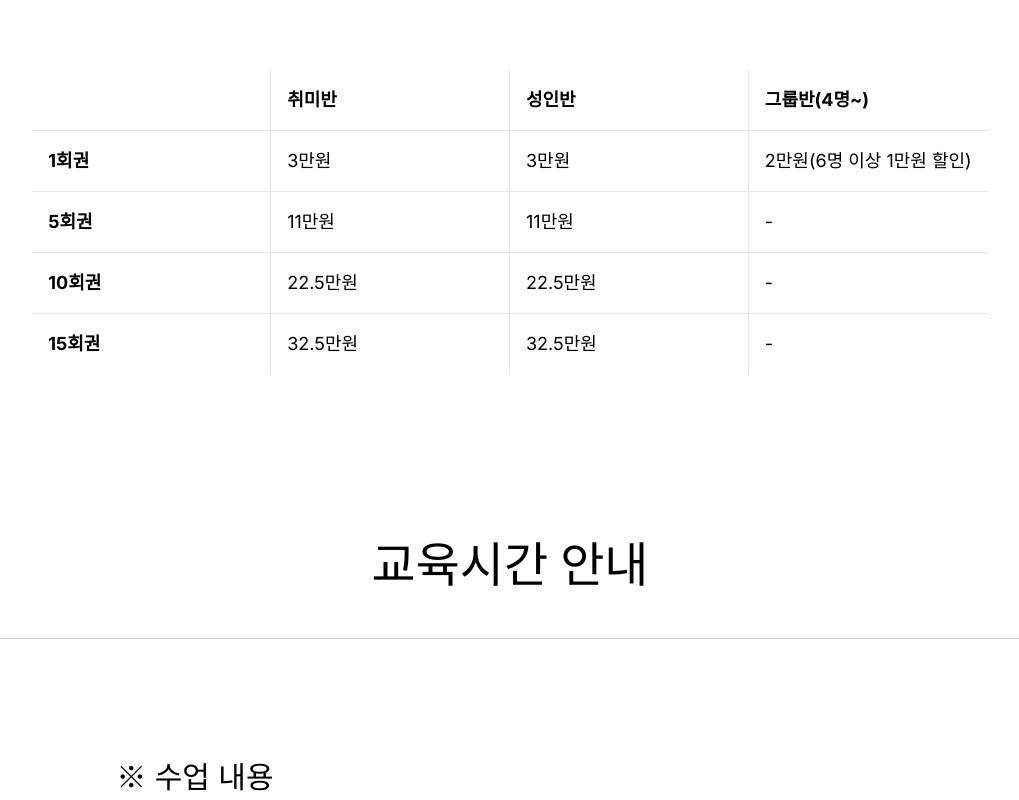
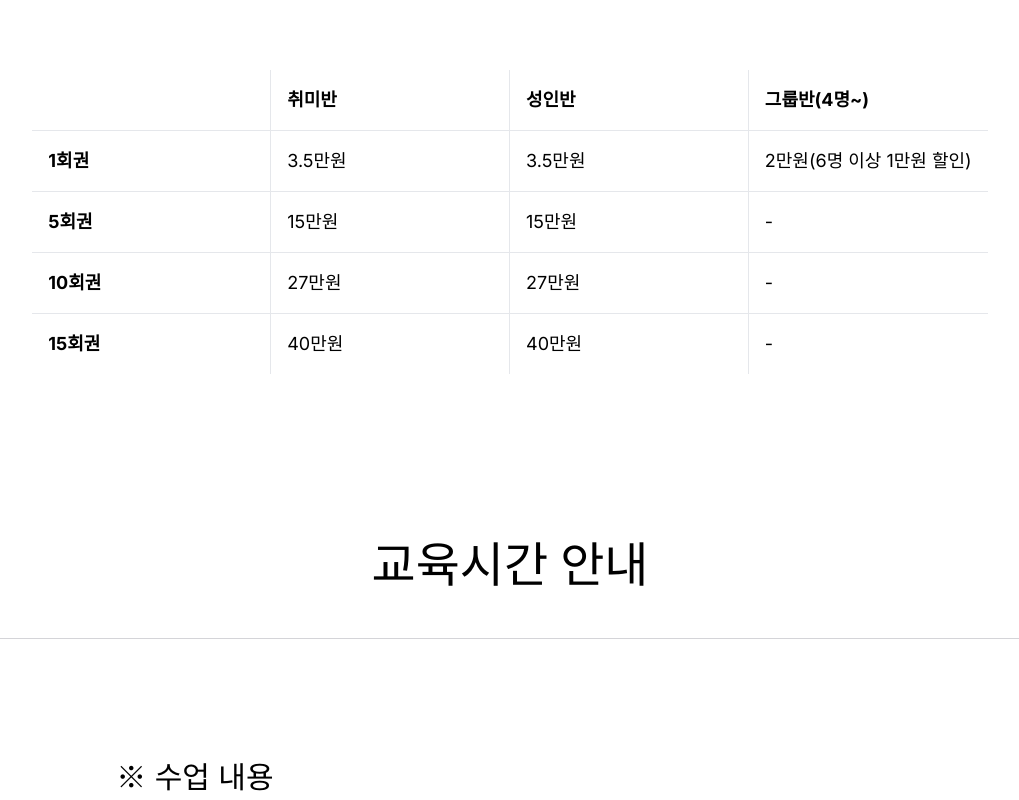
Before and after one commit to suong1272000/goal-people, a Next.js app: page /education in a window 1280 px wide. Shown: the part 2180-2980 px from the top of the page, without its empty margins (130-1149 px from the left). Built offline with nearby package versions, Linux system fonts and the light colour scheme; a web font is replaced by a local one.

Commit message:
feat: 최종 수정

```diff
--- a/src/app/_components/footer.tsx
+++ b/src/app/_components/footer.tsx
@@ -7,11 +7,11 @@ const Footer = () => {
           골때리는 MZ축구
         </div>
         <div className="flex items-center text-gray-400 font-medium text-sm max-sm:flex-col">
-          <span>대표: 홍길동</span>
+          <span>대표: 이성운</span>
           <RxDividerVertical />
           <span>황금네 근린공원(풋살장)</span>
           <RxDividerVertical />
-          <span>전화번호:010-9504-8871</span>
+          <a href="tel:010-9504-8871">전화번호:010-9504-8871</a>
           <RxDividerVertical />
           <span>오픈채팅방:https://open.kakao.com/o/guT7Z6kg </span>
         </div>
--- a/src/app/_components/secondSection.tsx
+++ b/src/app/_components/secondSection.tsx
@@ -14,7 +14,7 @@ const SecondSection = () => {
             className="text-white font-bold text-xl text-center font-WavvePADO font-light flex justify-center  bg-black bg-opacity-50  flex relative bottom-16 items-center h-4 w-full z-0"
             style={{ height: '208px' }}
           >
-            1회기준 3만원
+            1회기준 3.5만원
           </p>
         </Link>
       </div>
@@ -27,7 +27,7 @@ const SecondSection = () => {
             className="text-white font-bold text-xl text-center font-WavvePADO font-light flex justify-center  bg-black bg-opacity-50  flex relative bottom-16 items-center h-4 w-full z-0"
             style={{ height: '208px' }}
           >
-            1회기준 3만원
+            1회기준 3.5만원
           </p>
         </Link>
       </div>
--- a/src/app/career/_components/careerSection.tsx
+++ b/src/app/career/_components/careerSection.tsx
@@ -25,16 +25,15 @@ const CareerSection = () => {
           <div className="w-full flex mt-32 justify-center max-lg:flex max-lg:flex-col max-lg:items-center max-sm:mt-10">
             <div
               className="bg-player bg-cover bg-center mx-20 "
-              style={{ width: '400px', height: '600px' }}
+              style={{ width: '340px', height: '600px' }}
             />
             <div className="max-2xl:mx-20 max-2xl:text-center ">
               <div className="flex flex-col my-20 text-zinc-600">
                 <p className="text-black font-bold max-2xl:text-2xl">
-                  FC서울 홍길동
+                  FC서울 이성운
                 </p>
                 <p>나이 : 1998년생</p>
                 <p>출신학교 : 대신고</p>
-                <p>POSITION : FW 공격수</p>
               </div>
               <div>
                 <h2 className="mt-2 font-bold text-zinc-600 max-2xl:text-2xl">
@@ -43,6 +42,12 @@ const CareerSection = () => {
                 <p>fc서울 유스 12,15</p>
                 <p>tnt fc</p>
                 <p>대신고</p>
+                <p>엘리트선수 레슨</p>
+                <p>최우수 선수상</p>
+                <p>리그 우승</p>
+                <p>각종 대회 3위</p>
+                <p>유소년 생활체육 코칭</p>
+                <p>스포츠재활학과 졸업</p>
               </div>
             </div>
           </div>
--- a/src/app/education/_components/educationSection.tsx
+++ b/src/app/education/_components/educationSection.tsx
@@ -69,8 +69,12 @@ const EducationSection = () => {
               <div className="border-y border-r border-gray-200 p-4 border-l-0 font-bold max-2xl:text-lg max-sm:text-sm">
                 1회권
               </div>
-              <div className="border-y border-r border-gray-200 p-4">3만원</div>
-              <div className="border-y border-r border-gray-200 p-4">3만원</div>
+              <div className="border-y border-r border-gray-200 p-4">
+                3.5만원
+              </div>
+              <div className="border-y border-r border-gray-200 p-4">
+                3.5만원
+              </div>
               <div className="border-y border-gray-200 p-4">
                 2만원(6명 이상 1만원 할인)
               </div>
@@ -78,27 +82,27 @@ const EducationSection = () => {
                 5회권
               </div>
               <div className="border-b border-r border-gray-200 p-4">
-                11만원
+                15만원
               </div>
               <div className="border-b border-r border-gray-200 p-4">
-                11만원
+                15만원
               </div>
               <div className="border-b border-gray-200 p-4">-</div>
               <div className="border-b border-r border-gray-200 p-4 border-l-0 font-bold max-2xl:text-lg max-sm:text-sm">
                 10회권
               </div>
               <div className="border-b border-r border-gray-200 p-4">
-                22.5만원
+                27만원
               </div>
               <div className="border-b border-r border-gray-200 p-4">
-                22.5만원
+                27만원
               </div>
               <div className="border-b border-gray-200 p-4">-</div>
               <div className="border-r border-gray-200 p-4 border-l-0 font-bold max-2xl:text-lg max-sm:text-sm">
                 15회권
               </div>
-              <div className="border-r border-gray-200 p-4">32.5만원</div>
-              <div className="border-r border-gray-200 p-4">32.5만원</div>
+              <div className="border-r border-gray-200 p-4">40만원</div>
+              <div className="border-r border-gray-200 p-4">40만원</div>
               <div className="border-gray-200 p-4">-</div>
             </div>
           </div>
--- a/src/app/layout.tsx
+++ b/src/app/layout.tsx
@@ -7,8 +7,19 @@ import Footer from './_components/footer';
 const inter = Inter({ subsets: ['latin'] });
 
 export const metadata: Metadata = {
-  title: 'Create Next App',
-  description: 'Generated by create next app',
+  title: '골때리는 MZ축구',
+  description:
+    '지금, 현역 선수와 함께하는 MZ축구 레슨으로 실력 향상의 기회를 놓치지 마세요!',
+  keywords:
+    '축구 레슨, 축구, MZ축구, 서울, 경기도, 김포, 현역 축구 선수, 코칭, 실력 향상, 리더십, 역동적',
+  openGraph: {
+    title: '골때리는 MZ축구',
+    description:
+      '지금, 현역 선수와 함께하는 MZ축구 레슨으로 실력 향상의 기회를 놓치지 마세요!',
+    type: 'website',
+    url: 'https://goal-people.vercel.app/',
+    images: 'player',
+  },
 };
 
 export default function RootLayout({
--- a/src/app/query/_components/querySection.tsx
+++ b/src/app/query/_components/querySection.tsx
@@ -28,12 +28,16 @@ const QuerySection = () => {
             <div className="flex flex-col gap-3 max-2xl:text-2xl max-2xl:gap-10 max-sm:text-lg">
               <p>
                 전화번호: <br />
-                감독 010-9504-8871
-                <br /> 코치 010-5221-8407
+                <a href="tel:010-9504-8871">감독: 이성운 010-9504-8871</a>
+                <br />
+                <a href="tel:010-5221-8407">코치: 이승민 010-5221-8407</a>
               </p>
               <p>
                 오픈채팅방:
-                <br /> https://open.kakao.com/o/guT7Z6kg
+                <br />{' '}
+                <a href="https://open.kakao.com/o/guT7Z6kg" target="_blank">
+                  https://open.kakao.com/o/guT7Z6kg
+                </a>
               </p>
               <p className="mt-5 font-semibold">
                 지금 참여하고, 함께 성장해나가는 축구 레슨 수업에 함께해보세요!
```
Also changed, not shown: 1 other file (tests, documents, lock files or other folders).
